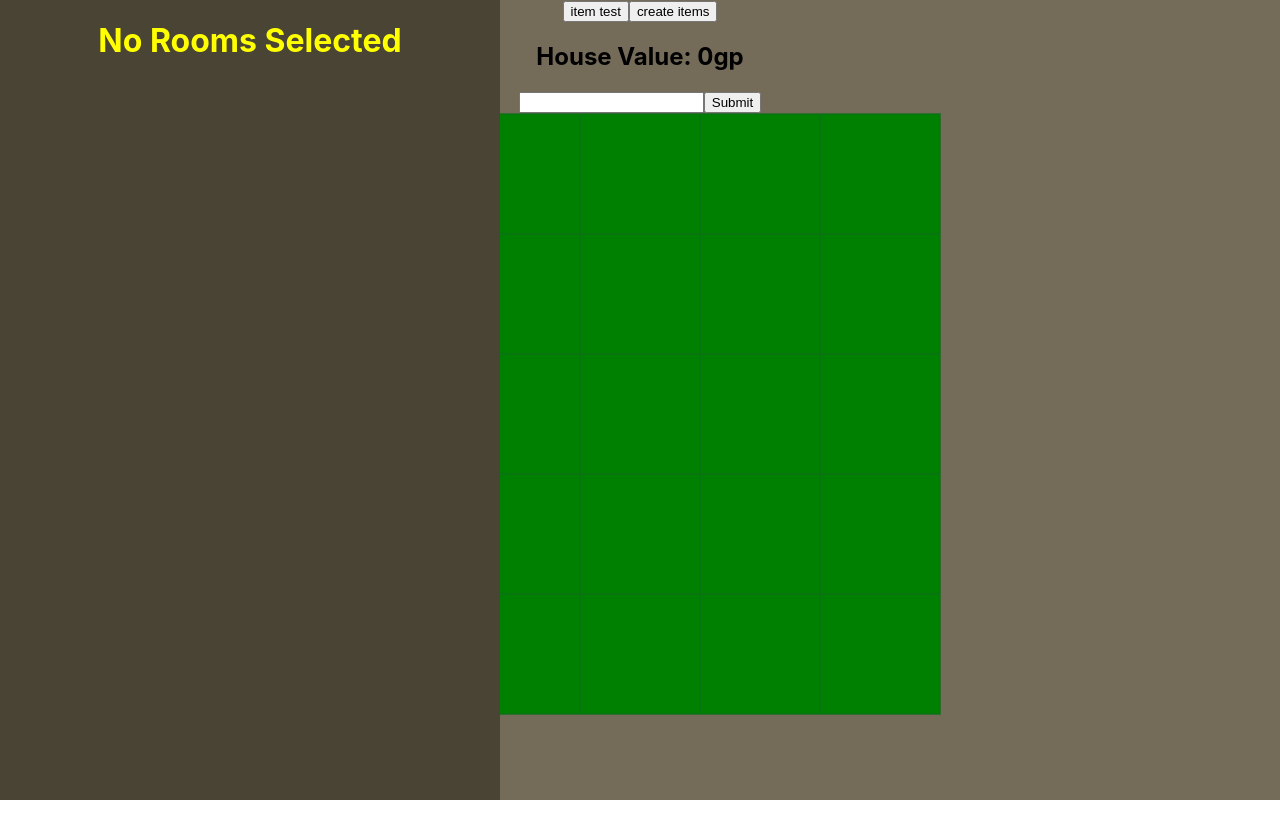
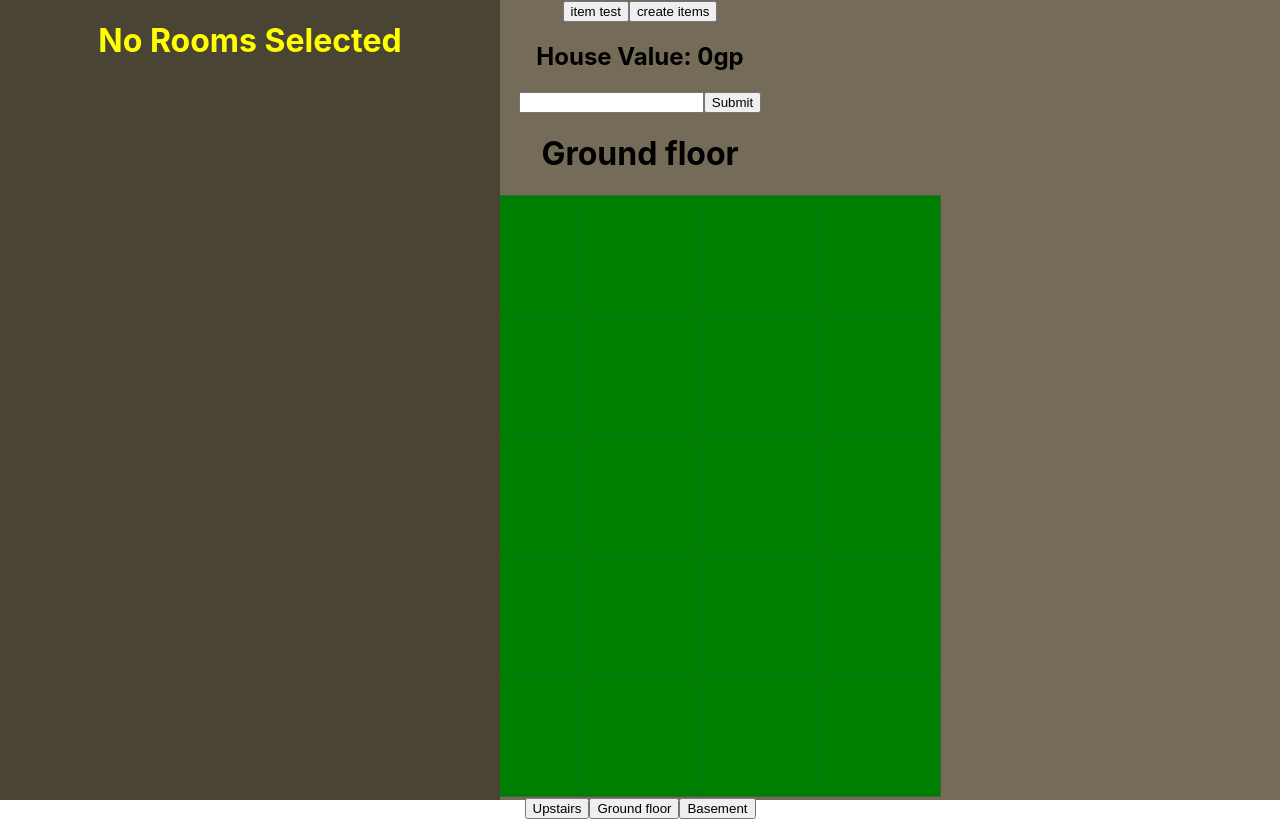
Before and after one commit to AlexWetzel/rshouseplanner, a React (Create React App) app in the folder client/: page / in a window 1280 px wide. Built offline with nearby package versions, Linux system fonts and the light colour scheme; no server answers.

Commit message:
Fixed a bug that deletes existing builds in a room

```diff
--- a/client/src/components/Dropdown/HotspotDropdown/HotspotDropdown.jsx
+++ b/client/src/components/Dropdown/HotspotDropdown/HotspotDropdown.jsx
@@ -59,13 +59,17 @@ export default function HotspotDropdown() {
     return level >= req ? true : false;
   }
 
-  const hotspotOptions = [
+  const emptyHotspot = (
     <HotspotOption
       key={"---"}
       name={"---"}
       canBuild={true}
       onClick={() => actions.changeBuild("---", hotSpot.name)}
-    />,
+    />
+  );
+
+  const hotspotOptions = [
+    emptyHotspot,
     hotSpot.builds.map(b => {
       const mats = getIds(b.materials);
       // console.log(mats);
@@ -92,12 +96,18 @@ export default function HotspotDropdown() {
             key={selectedBuild.name}
             id={selectedBuildData.id}
             name={selectedBuild.name}
-            level={selectedBuild.level}
+            level={selectedBuildData.level}
             materials={getIds(selectedBuildData.materials)}
+            canBuild={skillCheck(selectedBuildData.level)}
             onClick={() => {}}
           />
         ) : (
-          <HotspotOption key={"None"} name={"---"} onClick={() => {}} />
+          <HotspotOption
+            key={"---"}
+            name={"---"}
+            canBuild={true}
+            onClick={() => {}}
+          />
         )
       }
     />
--- a/client/src/components/Dropdown/HotspotDropdown/HotspotOption.jsx
+++ b/client/src/components/Dropdown/HotspotDropdown/HotspotOption.jsx
@@ -6,7 +6,8 @@ export default function HotspotOption(props) {
     return (
       <div
         className={`${style.option} ${props.canBuild ? "" : style.disabled}`}
-        onClick={props.onClick}
+        onClick={props.canBuild ? props.onClick : () => {}}
+        // onClick={props.onClick}
       >
         {props.children}
       </div>
--- a/client/src/components/FloorPlan/FloorPlan.jsx
+++ b/client/src/components/FloorPlan/FloorPlan.jsx
@@ -20,23 +20,6 @@ function FloorPlan() {
   const { actions: itemActions } = useContext(itemContext);
 
   const size = 5;
-  const gridSquares = [];
-
-  for (let x = 1; x <= size; x++) {
-    for (let y = 1; y <= size; y++) {
-      const coords = `${x},${y}`;
-      gridSquares.push(
-        <GridSquare
-          key={coords}
-          coordinates={coords}
-          onDragOver={e => onDragOver(e)}
-          onDrop={e => actions.swapRooms(e, coords)}
-        >
-          <RoomRender coords={coords} />
-        </GridSquare>
-      );
-    }
-  }
 
   function onDragOver(e) {
     e.preventDefault();
@@ -84,13 +67,76 @@ function FloorPlan() {
       );
   }
 
+  function Floor(props) {
+    const gridSquares = [];
+
+    for (let x = 1; x <= size; x++) {
+      for (let y = 1; y <= size; y++) {
+        const coords = `${x},${y},${props.floor}`;
+        gridSquares.push(
+          <GridSquare
+            key={coords}
+            coordinates={coords}
+            onDragOver={e => onDragOver(e)}
+            onDrop={e => actions.swapRooms(e, coords)}
+          >
+            <RoomRender coords={coords} />
+          </GridSquare>
+        );
+      }
+    }
+    return <GridPlane>{gridSquares}</GridPlane>;
+  }
+
+  function Floors() {
+    const { state, dispatch } = useContext(roomContext);
+    const { selectedFloor } = state;
+
+    function floorHeader() {
+      switch (selectedFloor) {
+        case 0:
+          return "Ground floor";
+        case 1:
+          return "Upstairs";
+        case -1:
+          return "Basement";
+        default:
+          return "Floor error";
+      }
+    }
+
+    return (
+      <>
+        <h1>{floorHeader()}</h1>
+        <Floor floor={selectedFloor} />
+        <button
+          onClick={() => dispatch({ type: types.selectFloor, payload: 1 })}
+        >
+          Upstairs
+        </button>
+        <button
+          onClick={() => dispatch({ type: types.selectFloor, payload: 0 })}
+        >
+          Ground floor
+        </button>
+        <button
+          onClick={() => dispatch({ type: types.selectFloor, payload: -1 })}
+        >
+          Basement
+        </button>
+      </>
+    );
+  }
+
   return (
     <div>
-      <button onClick={() => itemActions.updateExchangePrices()}>item test</button>
+      <button onClick={() => itemActions.updateExchangePrices()}>
+        item test
+      </button>
       <button onClick={() => itemActions.postItems()}>create items</button>
       <HouseValue />
       <PlayerSearch />
-      <GridPlane>{gridSquares}</GridPlane>
+      <Floors />
     </div>
   );
 }
--- a/client/src/components/RoomEdit/RoomEdit.jsx
+++ b/client/src/components/RoomEdit/RoomEdit.jsx
@@ -12,7 +12,6 @@ import { toCamelCase } from "../../helpers/parsers";
 export default function RoomLayout() {
   const { state, actions } = useContext(roomContext);
   const { selectedRoom, selectedHotSpot } = state;
-
 
   function RoomNotSelected() {
     return <RoomDropdown />;
--- a/client/src/context/roomContext/actions.js
+++ b/client/src/context/roomContext/actions.js
@@ -83,7 +83,17 @@ export const useActions = (state, itemState, dispatch) => {
       ...selectedRoom
     };
 
+
+
     if (build === "---") {
+      /*
+       * If an empty build is selected on an empty hotspot
+       * while another build exists in the same room, then that other
+       * build will be erased, so the next if statement prevents
+       * such behavior
+      */
+      if (buildIndex === -1) {return}
+
       newRoom.builds.splice(buildIndex, 1);
     } else if (buildIndex !== -1) {
       const newBuilds = selectedRoom.builds.map(b => {
--- a/client/src/context/roomContext/reducers.js
+++ b/client/src/context/roomContext/reducers.js
@@ -1,6 +1,7 @@
 const initialState = {
   id: null,
   rooms: [],
+  selectedFloor: 0,
   selectedRoom: null,
   selectedHotSpot: null
 };
@@ -13,7 +14,8 @@ const types = {
   addRoom: "ADD_ROOM",
   changeRoom: "CHANGE_ROOM",
   addBuild: "ADD_BUILD",
-  setId: "SET_ID"
+  setId: "SET_ID",
+  selectFloor: "SELECT_FLOOR"
 };
 
 const reducer = (state = initialState, action) => {
@@ -41,20 +43,24 @@ const reducer = (state = initialState, action) => {
       };
     case types.changeRoom:
       const newRooms = state.rooms.map(r => {
-        if (r.coordinates === action.payload.coordinates){
+        if (r.coordinates === action.payload.coordinates) {
           return action.payload;
-        }
-        else return r;
-      })
+        } else return r;
+      });
       return {
         ...state,
         rooms: newRooms
-      }
+      };
     case types.setId:
       return {
         ...state,
         id: action.payload
-      }
+      };
+    case types.selectFloor:
+      return {
+        ...state,
+        selectedFloor: action.payload
+      };
     default:
       return state;
   }
```
Also changed, not shown: client/src/components/Dropdown/RoomDropdown/RoomDropdown.jsx (line endings or trailing spaces), 1 other file (tests, documents, lock files or other folders).
